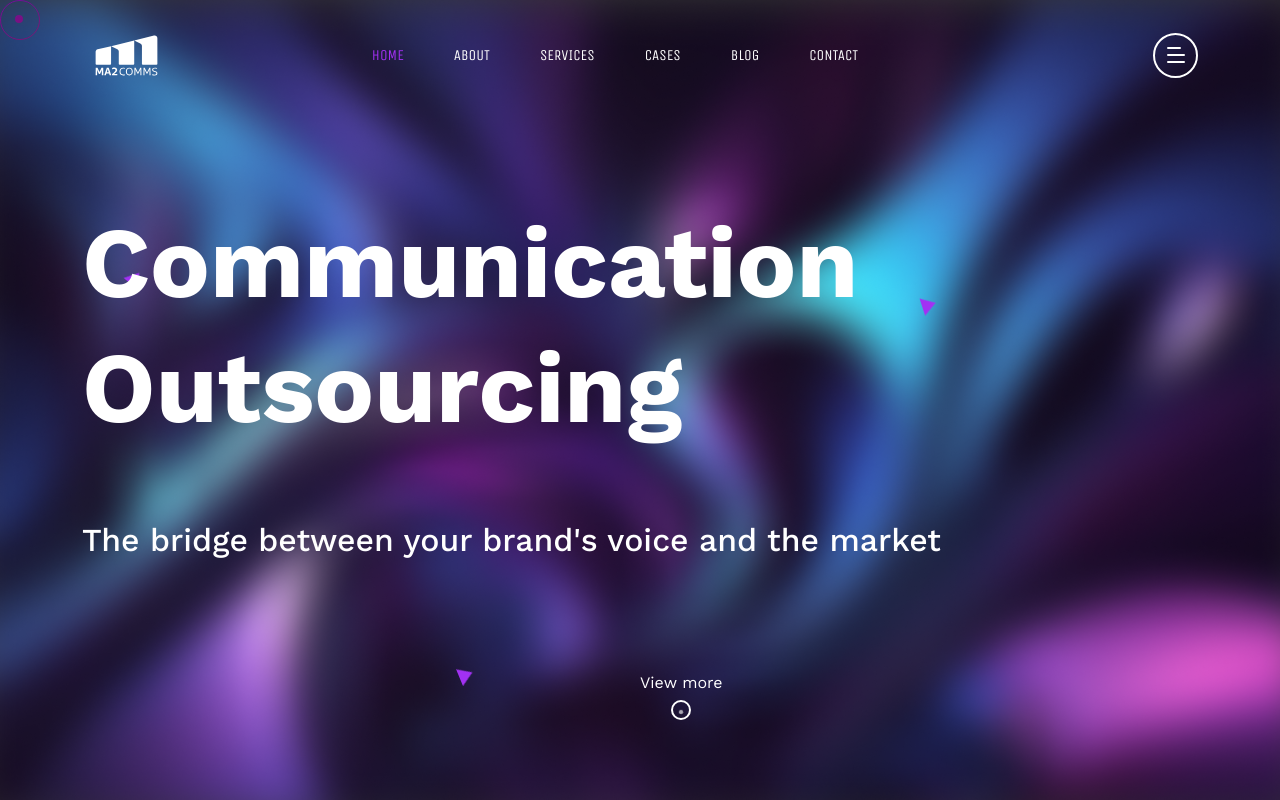
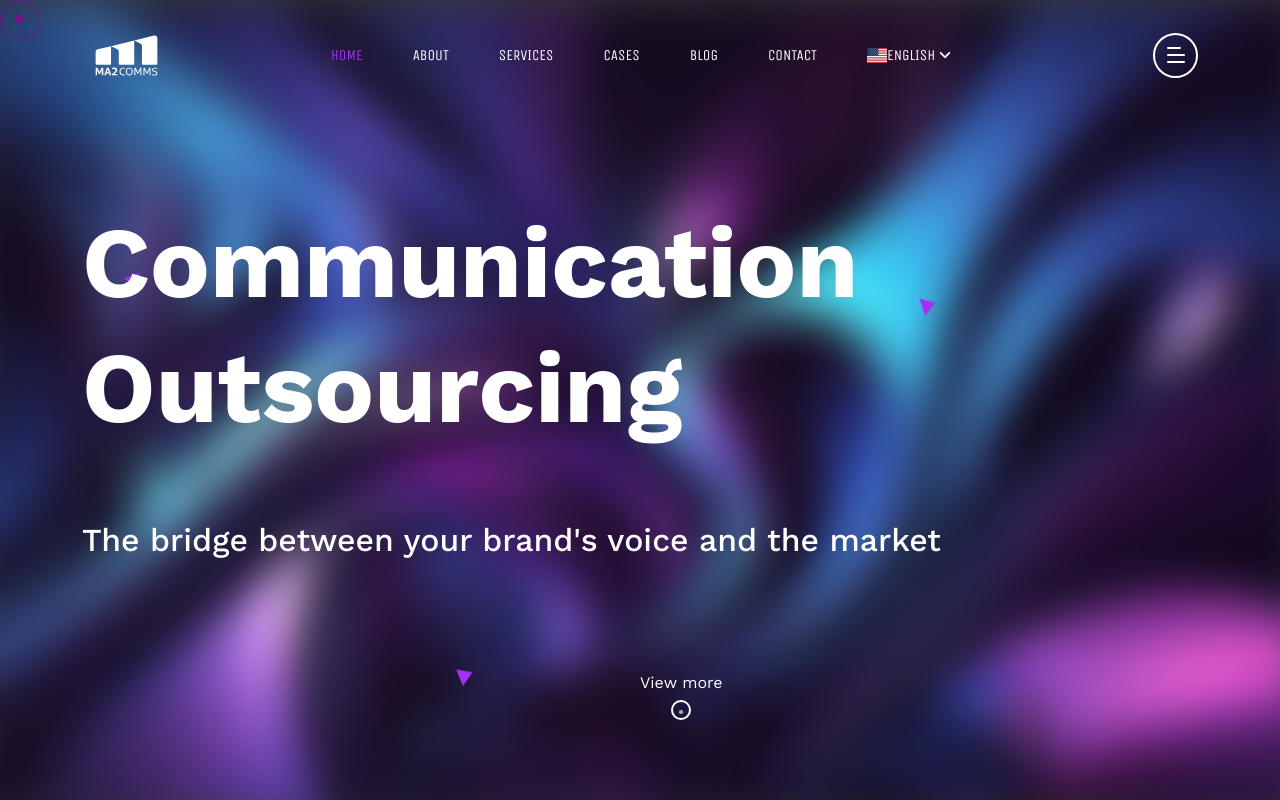
Before and after one commit to Jeyel92/ma2comms, a React (Create React App) app: page / in a window 1280 px wide. Shown: the top 800 px of the page. Built offline with nearby package versions, Linux system fonts and the light colour scheme.

Commit message:
Implemented LanguageSwitch

```diff
--- a/package.json
+++ b/package.json
@@ -3,16 +3,17 @@
   "version": "0.1.0",
   "private": true,
   "dependencies": {
+    "@react-google-maps/api": "^2.19.2",
     "@testing-library/jest-dom": "^5.16.5",
     "@testing-library/react": "^13.4.0",
     "@testing-library/user-event": "^13.5.0",
-    "@react-google-maps/api": "^2.19.2",
     "bootstrap": "^5.2.2",
+    "flag-icons": "^7.2.0",
     "graphql": "^16.8.1",
     "graphql-request": "^6.1.0",
     "html-react-parser": "^3.0.4",
     "i18next": "^23.10.1",
-    "i18next-browser-languagedetector": "^7.2.0",
+    "i18next-browser-languagedetector": "^7.2.1",
     "i18next-http-backend": "^2.5.0",
     "react": "^18.2.0",
     "react-cart-lightgallery": "^1.3.0",
--- a/src/components/Header/index.jsx
+++ b/src/components/Header/index.jsx
@@ -1,5 +1,5 @@
 import React, { useEffect, useState } from "react";
-import { NavLink } from "react-router-dom";
+import { NavLink, useLocation  } from "react-router-dom";
 import SocialWidget from "../Widget/SocialWidget";
 // import Newsletter from '../Widget/Newsletter';
 import "./header.scss";
@@ -8,12 +8,14 @@ import Div from "../Div";
 // import DropDown from './DropDown';
 import { useTranslation } from "react-i18next";
 import  Link from "../Link";
-
+import LanguageSwitchLink from "../LanguageSwitchLink";
 export default function Header({ variant }) {
+  const location = useLocation();
   const { t, i18n } = useTranslation();
   const [isSticky, setIsSticky] = useState(false);
   const [sideHeaderToggle, setSideHeaderToggle] = useState(false);
   const [mobileToggle, setMobileToggle] = useState(false);
+  const currentLocale = i18n.resolvedLanguage || location.pathname.split("/")[1]?.match("pt|de|en") || "";
   useEffect(() => {
     window.addEventListener("scroll", () => {
       if (window.scrollY > 0) {
@@ -96,7 +98,7 @@ export default function Header({ variant }) {
                       </NavLink>
                     </li>
                     <li className="menu-item-has-children">
-                      {/* <LanguageSwitchLink currentLocale={currentLocale} locales={i18nextConfig.i18n.locales} /> */}
+                      <LanguageSwitchLink currentLocale={currentLocale}  />
                     </li>
                   </ul>
                   <span
--- /dev/null
+++ b/src/components/LanguageSwitchLink/index.jsx
@@ -0,0 +1,99 @@
+// import languageDetector from "@/lib/languageDetector";
+import { useLocation ,Link } from 'react-router-dom';
+// import Link from "../Link";
+// import Link from "next/link";
+import DropDown from "../Header/DropDown";
+import Div from "../Div";
+import { useTranslation } from "react-i18next";
+
+export default function LanguageSwitchLink({
+  currentLocale,
+  ...rest
+}) {
+  const {  i18n } = useTranslation();
+  const location = useLocation();
+
+  const locales = {
+    pt: { icon: "fi-br", text: "Português" },
+    en: { icon: "fi-us", text: "English" },
+    de: { icon: "fi-de", text: "Deutsch" },
+  };
+  return (
+    <>
+      {/* <Link href="#" > */}
+      <Div className="currentLocale">
+        <span className={`fi 	${locales[currentLocale].icon}`}></span>
+        {locales[currentLocale].text}
+      </Div>
+      {/* </Link> */}
+      <DropDown>
+        <ul>
+          {Object.keys(locales).map((locale) => {
+            let href = location.pathname;
+            let pName = location.pathname;
+            // location.pathname.split("/")[1]?.match("pt|de|en")
+            if (locale === currentLocale) return null;
+
+            const langPath = pName.split("/")[1]
+
+            // console.log("langPath",langPath)
+            // console.log("pName",pName)
+            // console.log("rest",rest.href)
+            // console.log("teste",pName.replace(langPath, locale) )
+
+            href = pName.replace(langPath, locale)
+            console.log("href",href)
+            // Object.keys(location.searchParams).forEach((k) => {
+            //   if (k === "locale") {
+            //     pName = pName.replace(`[${k}]`, locale);
+
+            //     return;
+            //   }
+
+            //   pName = pName.replace(`[${k}]`, location.searchParams[k]);
+            // });
+            // if (locale) {
+            //   href = rest.href ? `/${locale}${rest.href}` : pName;
+            // }
+            // onClick={() =>  i18n.changeLanguage(locale)}
+
+            // let href = props.to || location.pathname;
+            // if (href.indexOf("http") === 0) skipLocaleHandling = true;
+            // if (locale && !skipLocaleHandling) {
+              // href = href ? `/${locale}${href}` : location.pathname;
+            // }
+            return (
+              <li key={locale}>
+                <Link
+                  to={href}
+                  onClick={() =>  i18n.changeLanguage(locale)}
+                >
+                  <span className={`fi 	${locales[locale].icon}`}></span>
+                  {locales[locale].text}
+                </Link>
+              </li>
+            );
+          })}
+        </ul>
+      </DropDown>
+    </>
+    // <Link href={href} onClick={() => languageDetector.cache(locale)}>
+    //     {/*  <span className="fi fi-gr fis"></span> */}
+    //   <button><span className={`fi 	${links[locale].icon}`}></span>{links[locale].text}</button>
+    // </Link>
+  );
+}
+{
+  /*
+
+<ul>
+
+{i18nextConfig.i18n.
+if (locale === currentLocale) return null;
+return (
+ <li key={locale}> <LanguageSwitchLink locale={locale}  /></li>
+);
+})}
+</ul>
+</DropDown> */
+}
--- a/src/i18n.js
+++ b/src/i18n.js
@@ -17,5 +17,5 @@ i18n
     fallbackLng: "pt",
   });
 //  i18n.languages = ["en", "pt","de"];
-
+i18n.on('languageChanged', (lng) => {document.documentElement.setAttribute('lang', lng);})
 export default i18n;
--- a/src/index.js
+++ b/src/index.js
@@ -4,13 +4,15 @@ import App from "./App";
 import { BrowserRouter } from "react-router-dom";
 import "bootstrap/dist/css/bootstrap.min.css";
 import "slick-carousel/slick/slick.css";
+import "/node_modules/flag-icons/css/flag-icons.min.css";
 import "./scss/index.scss";
 import "./i18n";
 
 const root = ReactDOM.createRoot(document.getElementById("root"));
+
 root.render(
   <React.StrictMode>
-    <Suspense fallback={<div>Loading...</div>}>
+    <Suspense fallback={<></>}>
       <BrowserRouter>
         <App />
       </BrowserRouter>
```
Also changed, not shown: src/components/Link/index.jsx (+0 -23 lines), 1 other file (tests, documents, lock files or other folders).
